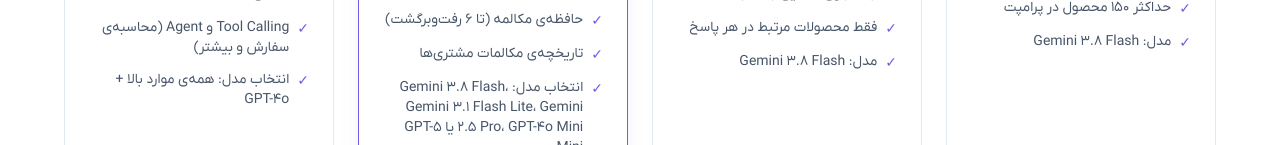
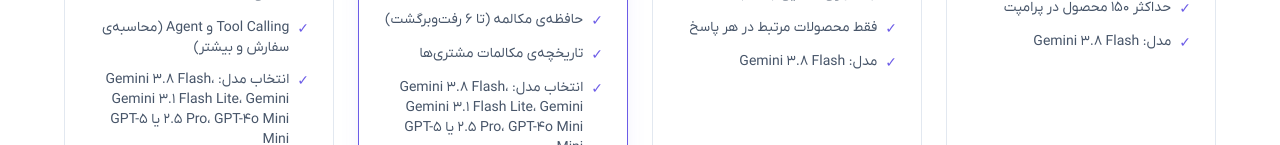
Before and after one commit to iraniangunner/pytino-frontend, a Next.js app: page /pricing in a window 1280 px wide. Shown: the part 655-800 px from the top of the page. Built offline with nearby package versions, Linux system fonts and the light colour scheme; no server answers.

Commit message:
plan changed

```diff
--- a/src/app/pricing/page.tsx
+++ b/src/app/pricing/page.tsx
@@ -2,7 +2,7 @@
 import PlanCTAButton from "@/components/PlanCTAButton";
 
 export const metadata: Metadata = {
-  title: "قیمت گذاری",
+  title: "قیمت گذاری"
 };
 
 const PLANS = [
@@ -63,7 +63,7 @@
       "پیام نامحدود",
       "همه‌ی امکانات Business",
       "Tool Calling و Agent (محاسبه‌ی سفارش و بیشتر)",
-      "انتخاب مدل: همه‌ی موارد بالا + GPT-4o",
+      "انتخاب مدل: Gemini 3.8 Flash، Gemini 3.1 Flash Lite، Gemini 2.5 Pro، GPT-4o Mini یا GPT-5 Mini",
     ],
     highlighted: false,
   },
```
